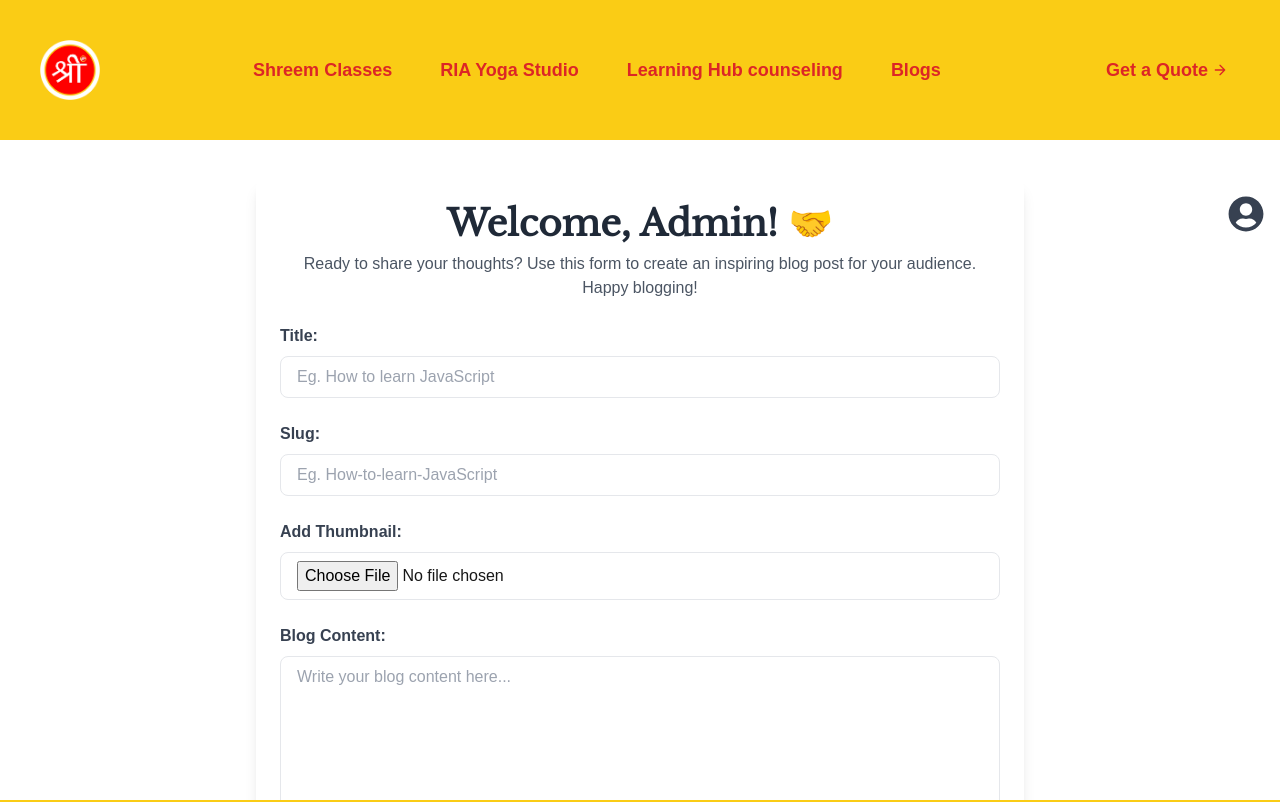
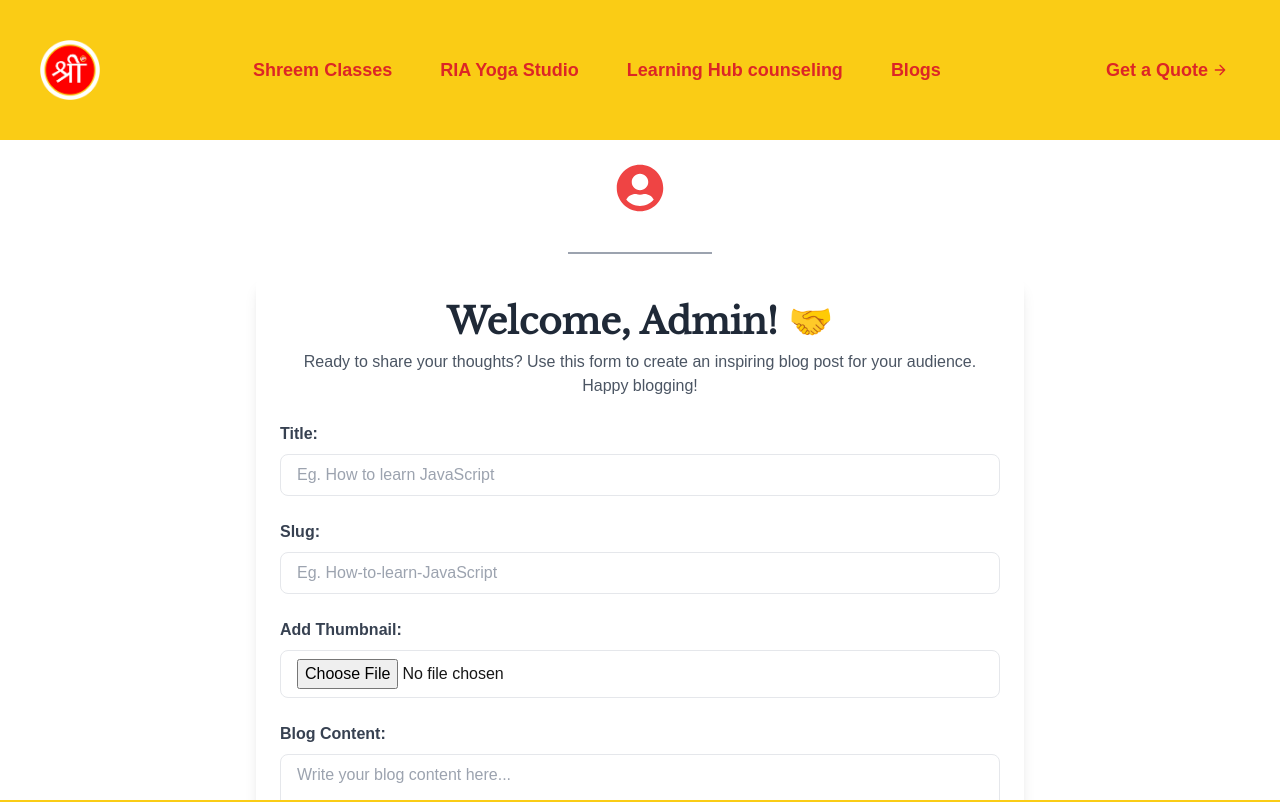
Before and after one commit to atharvamisal2614/shreemUI, a Next.js app: page /admin/blogform in a window 1280 px wide. Shown: the top 802 px of the page. Built offline with nearby package versions, Linux system fonts and the light colour scheme; no server answers; sample sign-in values are in the browser's storage.

Commit message:
Update blogform

```diff
--- a/pages/admin/blogform.jsx
+++ b/pages/admin/blogform.jsx
@@ -1,3 +1,132 @@
+// import React, { useEffect, useState } from "react";
+// import { useRouter } from "next/router";
+// import { FaUserCircle } from "react-icons/fa";
+// import { BASE_URL } from "@/utils/config";
+
+// export default function BlogForm() {
+//   const router = useRouter();
+//   const [showMenu, setShowMenu] = useState(false);
+
+//   useEffect(() => {
+//     if (!localStorage.getItem("token")) {
+//       router.push(`${BASE_URL}/admin`);
+//     }
+//   }, []);
+
+//   const handleLogout = () => {
+//     localStorage.removeItem("token");
+//     router.push(`${BASE_URL}/admin`);
+//   };
+
+//   return (
+//     <div className="relative">
+//       {/* User Icon with Dropdown */}
+//       <div className="absolute top-4 right-4 text-gray-700">
+//         <button
+//           onClick={() => setShowMenu(!showMenu)}
+//           className="focus:outline-none"
+//         >
+//           <FaUserCircle className="text-4xl cursor-pointer hover:text-red-500 transition duration-300" />
+//         </button>
+
+//         {showMenu && (
+//           <div className="mt-2 bg-white shadow-lg rounded-lg py-2 px-4 absolute right-0 w-40 transition-transform duration-300 ease-out transform">
+//             <button
+//               onClick={() => router.push(`${BASE_URL}/admin/allblogs`)}
+//               className="w-full text-left text-gray-700 hover:text-red-500 py-2 transition duration-200"
+//             >
+//               All Blogs
+//             </button>
+//             <button
+//               onClick={handleLogout}
+//               className="w-full text-left text-gray-700 hover:text-red-600 py-2 transition duration-200"
+//             >
+//               Logout
+//             </button>
+//           </div>
+//         )}
+//       </div>
+
+//       {/* Form Container */}
+//       <div className="max-w-3xl mx-auto p-6 bg-white rounded-lg shadow-lg mt-10">
+//         <header className="text-center mb-6">
+//           <h1 className="md:text-4xl text-2xl font-libreBaskerVille font-semibold text-gray-800">
+//             Welcome, Admin! 🤝
+//           </h1>
+//           <p className="text-gray-600 mt-2">
+//             Ready to share your thoughts? Use this form to create an inspiring blog post for your audience. Happy blogging!
+//           </p>
+//         </header>
+
+//         <form className="space-y-6">
+//           <div>
+//             <label className="block text-gray-700 font-bold mb-2" htmlFor="title">
+//               Title:
+//             </label>
+//             <input
+//               type="text"
+//               id="title"
+//               name="title"
+//               placeholder="Eg. How to learn JavaScript"
+//               className="w-full px-4 py-2 border rounded-lg outline-none focus:ring-2 focus:ring-yellow-400"
+//             />
+//           </div>
+
+//           <div>
+//             <label className="block text-gray-700 font-bold mb-2" htmlFor="slug">
+//               Slug:
+//             </label>
+//             <input
+//               type="text"
+//               id="slug"
+//               name="slug"
+//               placeholder="Eg. How-to-learn-JavaScript"
+//               className="w-full px-4 py-2 border rounded-lg outline-none focus:ring-2 focus:ring-yellow-400"
+//               readOnly
+//             />
+//           </div>
+
+//           <div>
+//             <label className="block text-gray-700 font-bold mb-2" htmlFor="thumbnail">
+//               Add Thumbnail:
+//             </label>
+//             <input
+//               type="file"
+//               id="thumbnail"
+//               name="thumbnail"
+//               accept="image/*"
+//               className="w-full px-4 py-2 border rounded-lg outline-none focus:ring-2 focus:ring-yellow-400"
+//             />
+//           </div>
+
+//           <div>
+//             <label className="block text-gray-700 font-bold mb-2" htmlFor="content">
+//               Blog Content:
+//             </label>
+//             <textarea
+//               id="content"
+//               name="content"
+//               rows="8"
+//               placeholder="Write your blog content here..."
+//               className="w-full px-4 py-2 border rounded-lg outline-none focus:ring-2 focus:ring-yellow-400 resize-none"
+//             />
+//           </div>
+
+//           <button
+//             type="submit"
+//             className="w-full bg-red-600 text-white font-semibold py-3 rounded-lg hover:bg-red-700 focus:ring-4 focus:ring-red-400 transition duration-300"
+//           >
+//             Post a Blog
+//           </button>
+//         </form>
+//       </div>
+//     </div>
+//   );
+// }
+
+
+
+
 import React, { useEffect, useState } from "react";
 import { useRouter } from "next/router";
 import { FaUserCircle } from "react-icons/fa";
@@ -20,20 +149,21 @@ export default function BlogForm() {
 
   return (
     <div className="relative">
-      {/* User Icon with Dropdown */}
-      <div className="absolute top-4 right-4 text-gray-700">
+      {/* Centered User Icon with Dropdown */}
+      <div className="flex flex-col items-center mt-6 text-red-500">
         <button
           onClick={() => setShowMenu(!showMenu)}
           className="focus:outline-none"
         >
-          <FaUserCircle className="text-4xl cursor-pointer hover:text-blue-600 transition duration-300" />
+          <FaUserCircle className="text-5xl cursor-pointer hover:text-red-500 transition duration-300" />
         </button>
+        <div className="w-36 h-0.5 bg-gray-400 mt-10" /> {/* Thin underline */}
 
         {showMenu && (
-          <div className="mt-2 bg-white shadow-lg rounded-lg py-2 px-4 absolute right-0 w-40 transition-transform duration-300 ease-out transform">
+          <div className="mt-4 bg-white shadow-lg rounded-lg py-2 px-4 absolute top-16 transition-transform duration-300 ease-out transform">
             <button
               onClick={() => router.push(`${BASE_URL}/admin/allblogs`)}
-              className="w-full text-left text-gray-700 hover:text-blue-600 py-2 transition duration-200"
+              className="w-full text-left text-gray-700 hover:text-yellow-500 py-2 transition duration-200"
             >
               All Blogs
             </button>
@@ -48,7 +178,7 @@ export default function BlogForm() {
       </div>
 
       {/* Form Container */}
-      <div className="max-w-3xl mx-auto p-6 bg-white rounded-lg shadow-lg mt-10">
+      <div className="max-w-3xl mx-auto p-6 bg-white rounded-lg shadow-lg mt-6">
         <header className="text-center mb-6">
           <h1 className="md:text-4xl text-2xl font-libreBaskerVille font-semibold text-gray-800">
             Welcome, Admin! 🤝
```
